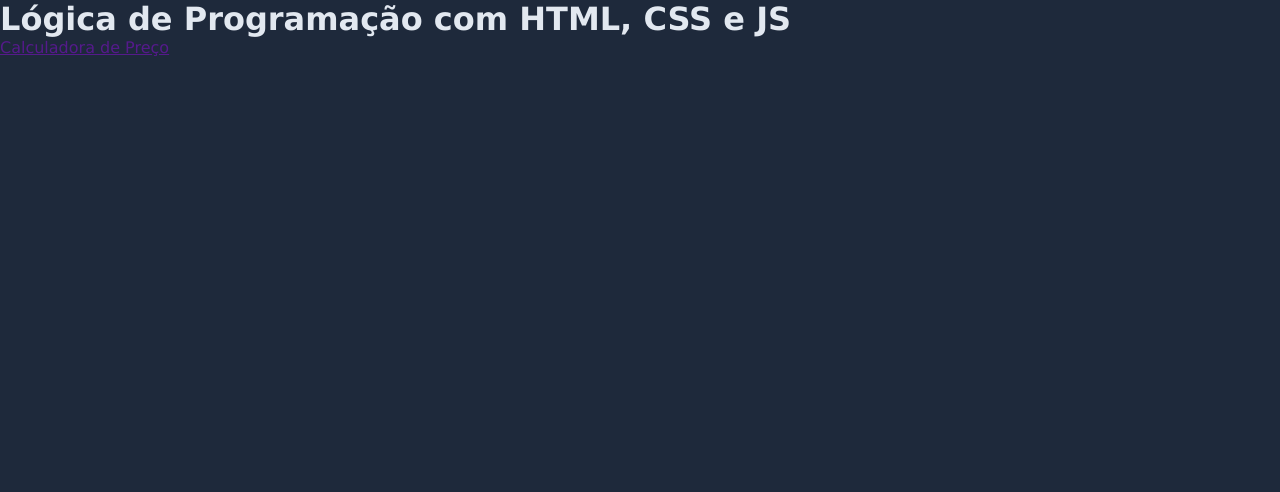
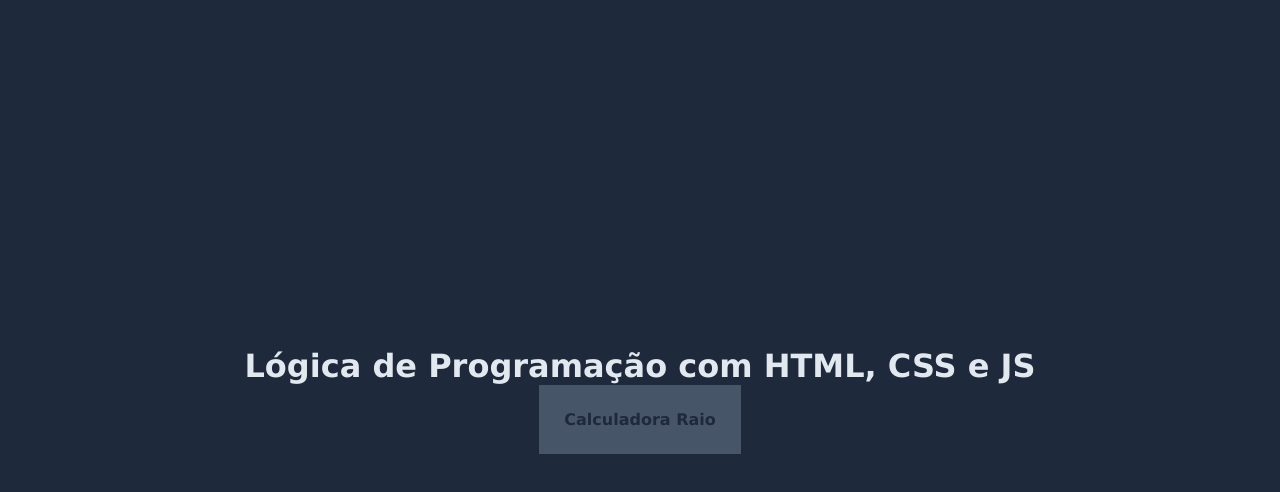
Before and after one commit to ClaraFaria13/atividade8_22c, a plain HTML site: page index.html in a window 1280 px wide. Drawn offline with Linux system fonts and the light colour scheme.

Commit message:
Style and calculadora-raio html

```diff
--- a/index.html
+++ b/index.html
@@ -1,5 +1,5 @@
 <!DOCTYPE html>
-<html lang="en">
+<html lang="pt-br">
 <head>
     <meta charset="UTF-8">
     <meta name="viewport" content="width=device-width, initial-scale=1.0">
@@ -14,7 +14,7 @@
         <nav>
             <ul>
                 <li>
-                <a href="">Calculadora de Preço</a>
+                    <a href="pages/calculadora-raio/calculadora-raio.html">Calculadora Raio</a>
                 </li>
             </ul>
         </nav>
--- a/style.css
+++ b/style.css
@@ -8,9 +8,45 @@
 :root {
     --main-background: #1e293b;
     --text-color: #e2e8f0;
+    --nav-background: #475569;
 }
 
 body {
     background: var(--main-background);
     color: var(--text-color);
+    display: flex;
+    justify-content: center;
+    align-items: center;
+    height: 100vh;
+    flex-direction: column;
 }
+
+nav {
+    background-color: var(--nav-background);
+    width: fit-content;
+    padding: 25px;
+}
+
+nav  a {
+    color: var(--main-background);
+    text-decoration: none;
+    font-weight: bold;
+}
+
+ul, li {
+    list-style-type: none;
+}
+
+a {
+    color: var(--text-color);
+
+}
+
+a:hover {
+    color: var(--text-color);
+}
+
+li:hover {
+    transform: scale(1.1);
+    transition: all ease-in .4s;
+}
```
Also changed, not shown: pages/calculadora-raio/calculadora-raio.html (added, +22 -0 lines), pages/calculadora-raio/calculadora-raio.css (added), pages/calculadora-raio/calculadora-raio.js (added). Lines whose indentation alone changed are shown as unchanged.
